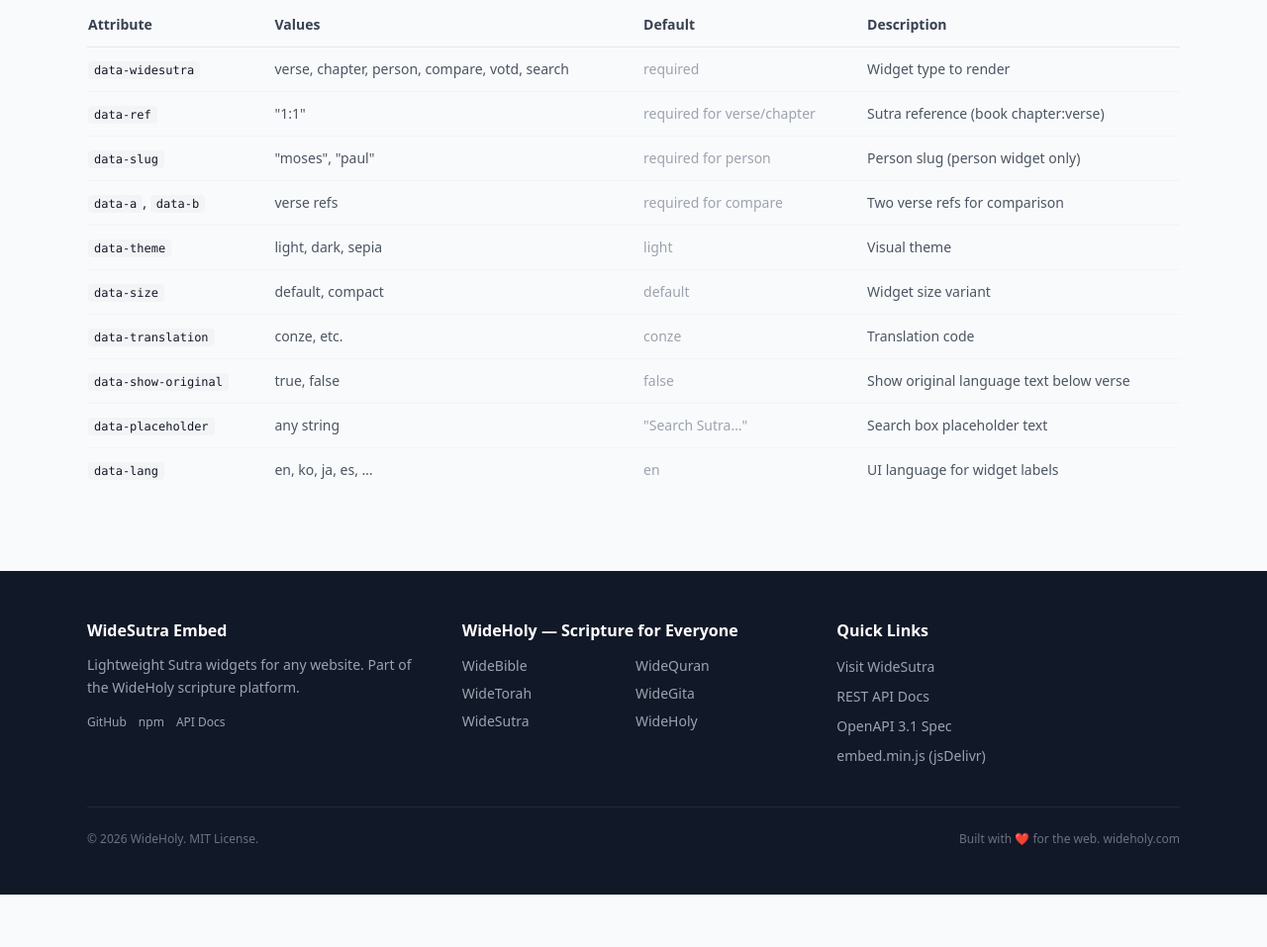
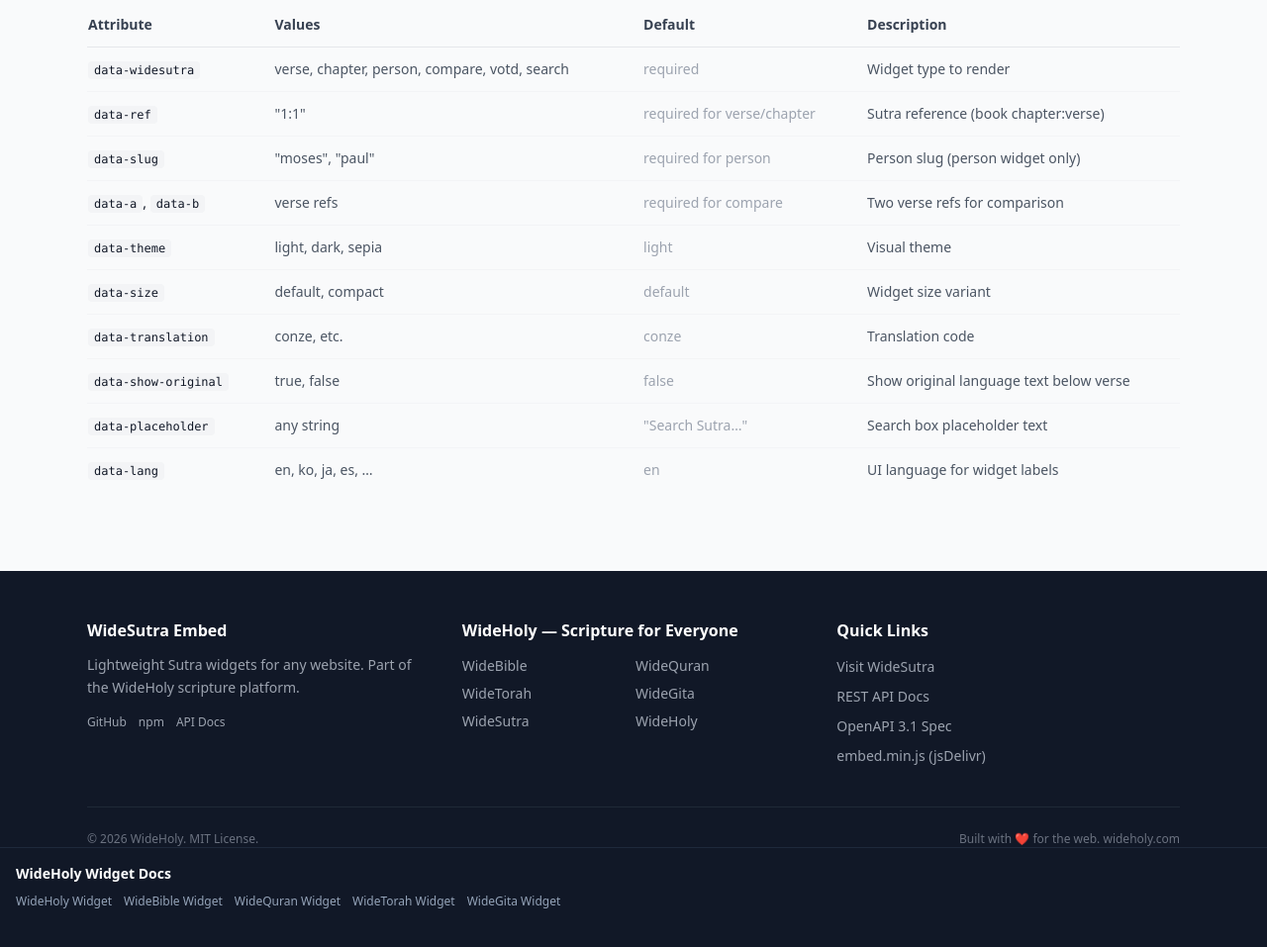
Before and after one commit to dobestan/widesutra-embed, a website: page docs/index.html in a window 1280 px wide. Shown: the part 3309-4266 px from the top of the page at 99% size. Before the commit the page ends 4213 px from the top, so only its background shows below. Drawn offline with nearby package versions, Linux system fonts and the light colour scheme; no server answers; files whose address does not match are found by name.

Commit message:
feat: add family widget cross-links in footer for SEO link equity

```diff
--- a/docs/index.html
+++ b/docs/index.html
@@ -492,7 +492,17 @@
         <span>Built with ❤️ for the web. <a href="https://wideholy.com" class="hover:text-gray-300">wideholy.com</a></span>
       </div>
     </div>
-  </footer>
+      <div class="border-t border-slate-800 pt-4 mb-4 px-4">
+      <h4 class="font-bold text-white text-sm mb-2">WideHoly Widget Docs</h4>
+      <div class="flex flex-wrap gap-3 text-xs">
+            <a href="https://widget.wideholy.com" target="_blank" rel="noopener" class="text-slate-400 hover:text-white py-0.5">WideHoly Widget</a>
+            <a href="https://widget.widebible.com" target="_blank" rel="noopener" class="text-slate-400 hover:text-white py-0.5">WideBible Widget</a>
+            <a href="https://widget.widequran.com" target="_blank" rel="noopener" class="text-slate-400 hover:text-white py-0.5">WideQuran Widget</a>
+            <a href="https://widget.widetorah.com" target="_blank" rel="noopener" class="text-slate-400 hover:text-white py-0.5">WideTorah Widget</a>
+            <a href="https://widget.widegita.com" target="_blank" rel="noopener" class="text-slate-400 hover:text-white py-0.5">WideGita Widget</a>
+      </div>
+    </div>
+</footer>
 
   <script>
     function app() {
```
